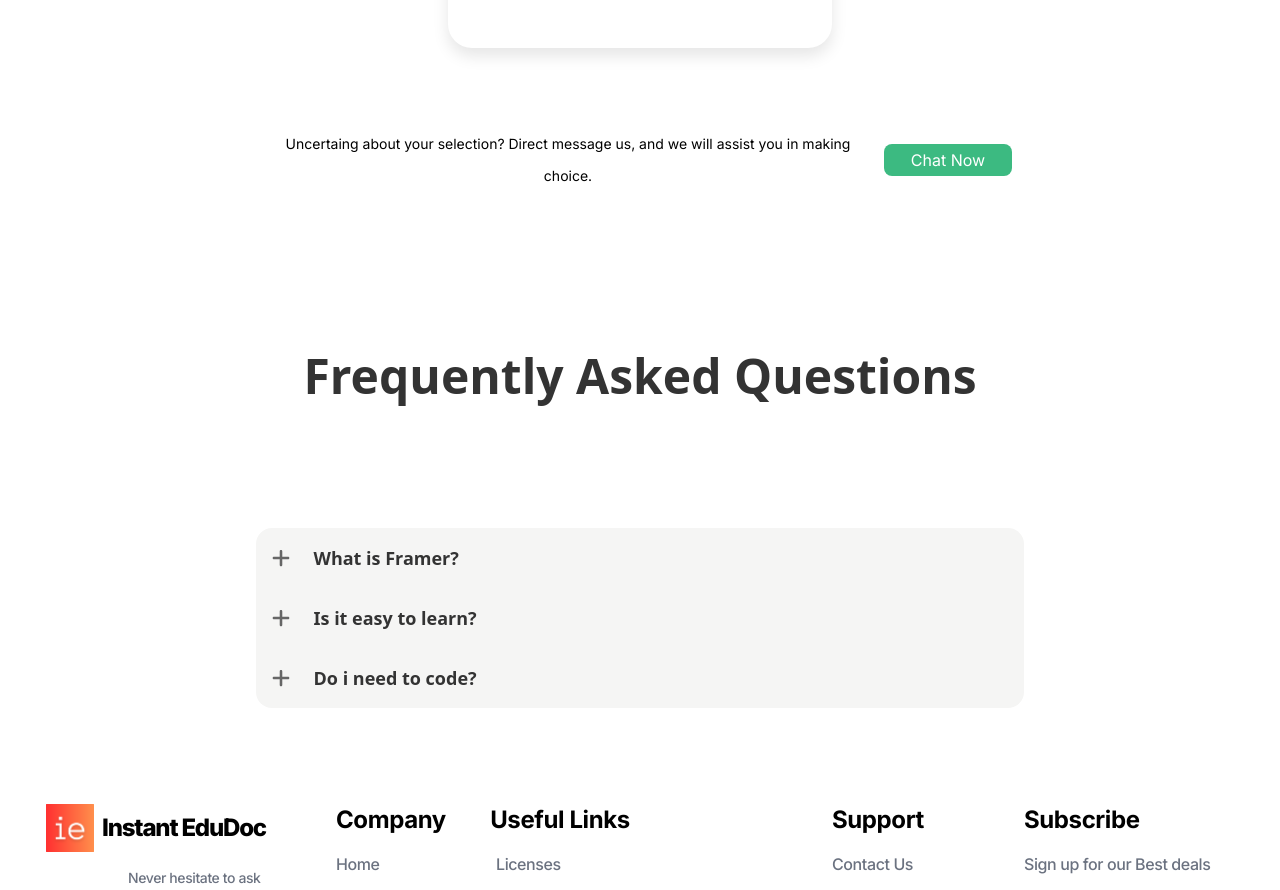
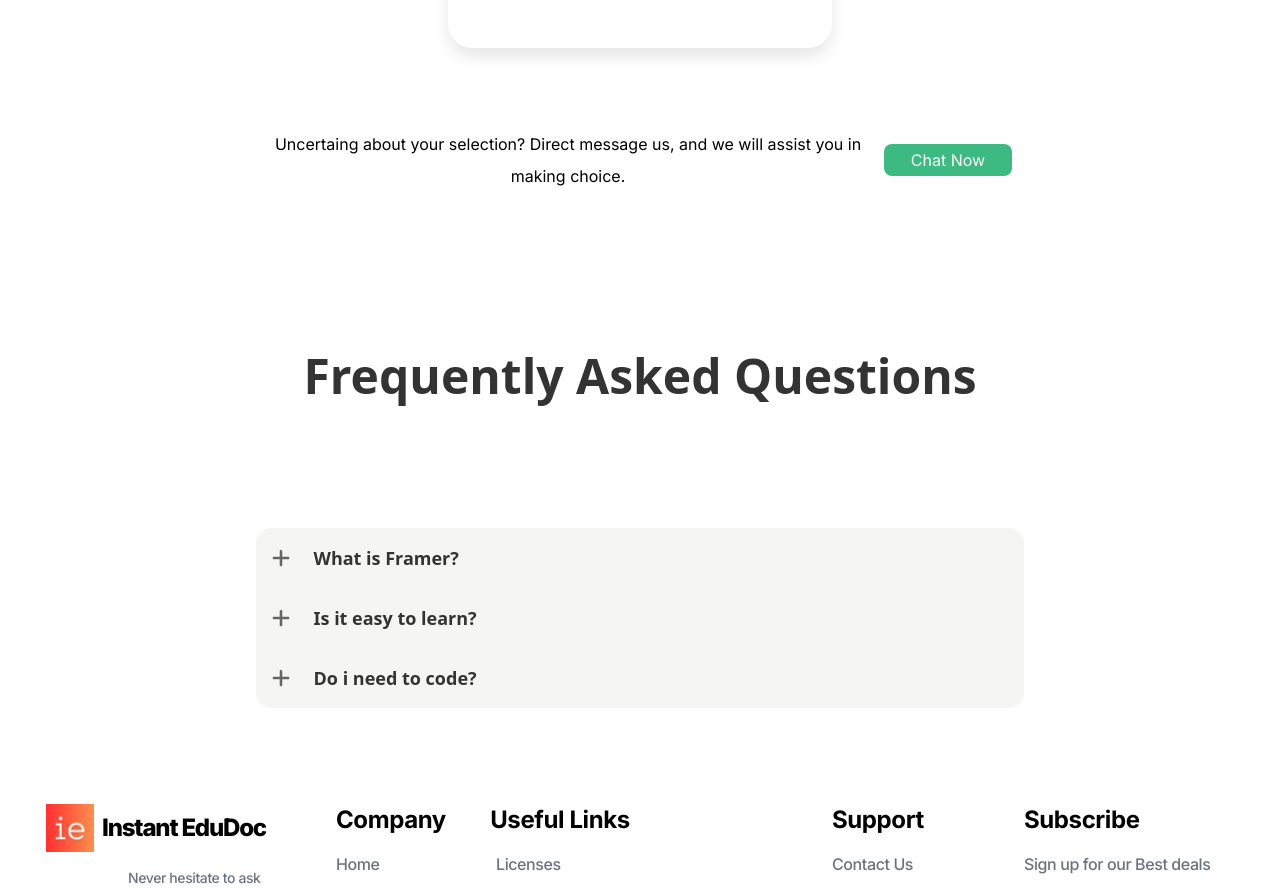
Before and after one commit to MayankGupta2023/ie-pwm, a Next.js app: page /pricing in a window 1280 px wide. Shown: the part 1300-2190 px from the top of the page. Built offline with nearby package versions, Linux system fonts and the light colour scheme; no server answers.

Commit message:
Update font size in chat message

```diff
--- a/src/pages/pricing.js
+++ b/src/pages/pricing.js
@@ -191,7 +191,7 @@ const Pricing = () => {
 
       </div>
       <div className={`flex justify-center  font-inter items-center my-8 gap-4 text-center px-10 ${style.chat}`}>
-        <p className={`text-sm leading-8 min-w-96 w-1/2 ${style.chat2}`}>
+        <p className={`text-md leading-8 min-w-96 w-1/2 ${style.chat2}`}>
           Uncertaing about your selection? Direct message us, and we will assist you in making choice.
 
         </p>
```
